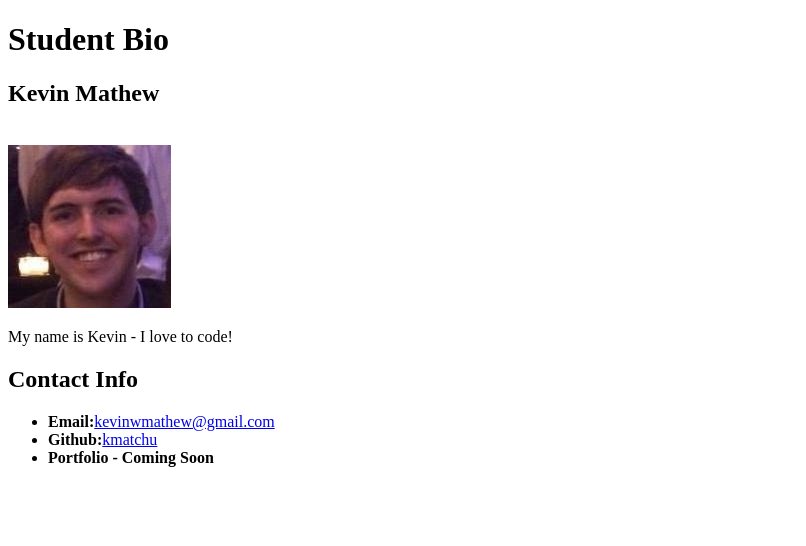
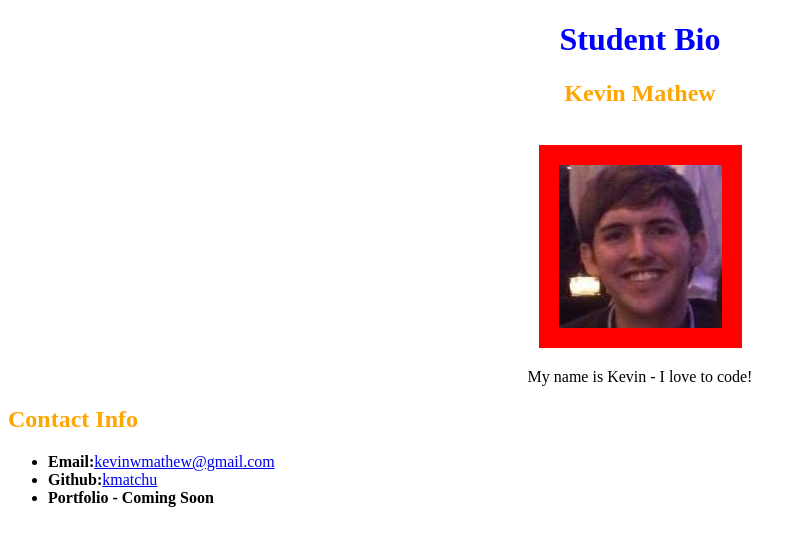
Before and after one commit to kmatchu/Spot1, a plain HTML site: page index.html in a window 1280 px wide. Shown: the whole page, without its empty margins (0-806 px from the left). Drawn offline with Linux system fonts and the light colour scheme.

Commit message:
working css

```diff
--- a/index.html
+++ b/index.html
@@ -2,18 +2,19 @@
 <html>
     <head>
         <title>Kevin's Bio</title>
+        <link rel="stylesheet" href="style.css">
     </head>
     <body>
         <h1>Student Bio</h1>
         <h2>Kevin Mathew</h2>
         <br>
-        <img src="pic.jpg" alt="My picture"/>
+        <img id="mypic" src="pic.jpg" alt="My picture" />
         <br>
         <p>
 My name is Kevin - I love to code!
         </p>
 
-        <h2>Contact Info</h2>
+        <h2 id="info">Contact Info</h2>
         <ul>
             <li><strong>Email:</strong><a href= "kevinwmathew@gmail.com">kevinwmathew@gmail.com</a></li>
             <li><strong>Github:</strong><a href= "https://github.com/kmatchu">kmatchu</a></li>
--- /dev/null
+++ b/style.css
@@ -0,0 +1,28 @@
+h1{
+    color:blue;
+    text-align: center;
+}
+
+h2{
+    color:orange;
+    text-align: center;
+}
+
+#info{
+    text-align:left;
+}
+
+p{
+    text-align: center;
+}
+
+#mypic{
+    position: relative;
+    top: 50%;
+    left:42%;
+
+
+border-style: solid;
+border-width: 20px;
+border-color: red;
+}
```
